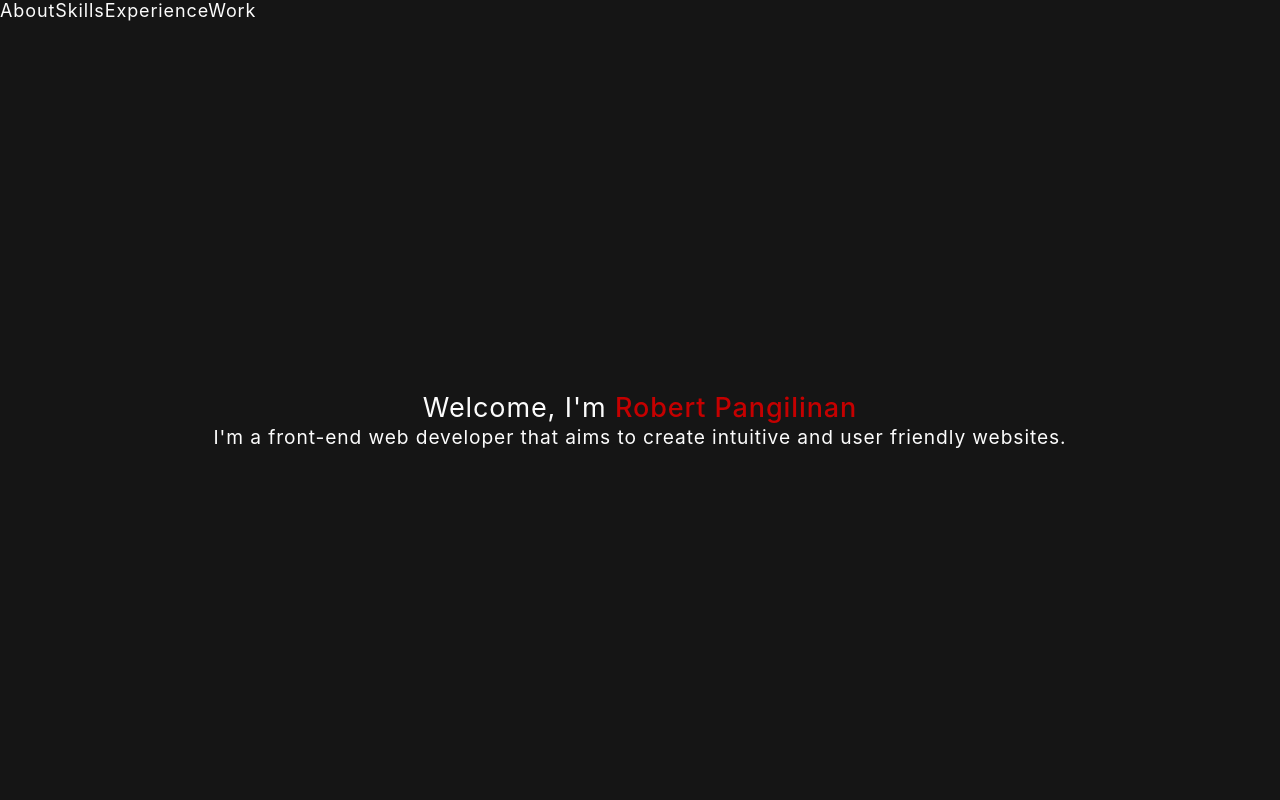
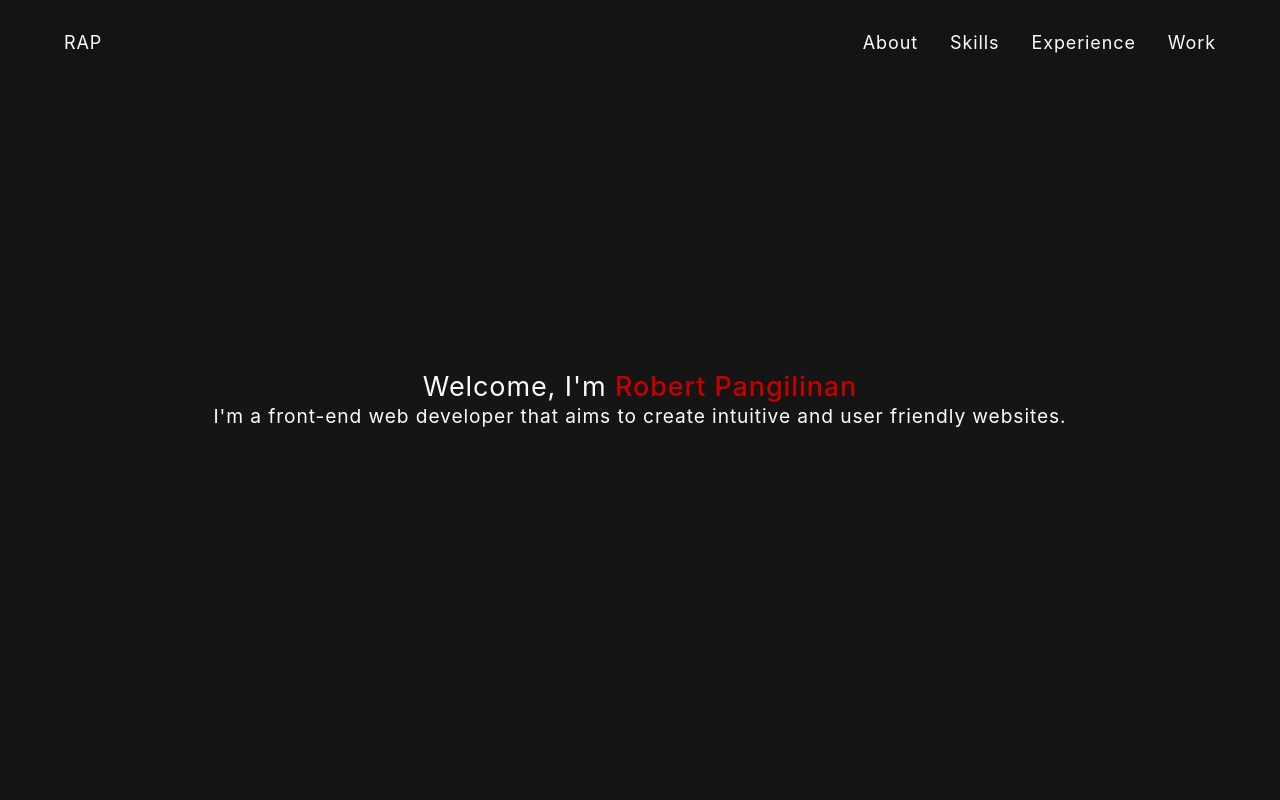
Before and after one commit to RPangil/RAPangilinan, a React (Create React App) app: page / in a window 1280 px wide. Shown: the top 800 px of the page. Built offline with nearby package versions, Linux system fonts and the light colour scheme.

Commit message:
Added Logo Placeholder and Styling

```diff
--- a/src/Components/Header/Header.js
+++ b/src/Components/Header/Header.js
@@ -7,7 +7,7 @@ function Header()
     return (
         <header>
             <nav>
-                <div className={styles.logo}></div>
+                <div className={styles.logo}>RAP</div>
                 <div className={styles.nav}>
                     <Link
                         to='About'
--- a/src/Components/Header/Header.module.scss
+++ b/src/Components/Header/Header.module.scss
@@ -1,14 +1,44 @@
+@use '../../SCSS/colors';
+
+header
+{
+    position: fixed;
+    width: 100%;
+    padding: 2rem 0;
+    backdrop-filter: blur(20px);
+    background-color: rgba($color: colors.$black, $alpha: 0.5);
+    z-index: 100;
+}
+
+nav
+{
+    width: 90%;
+    margin: auto;
+    display: flex;
+    justify-content: space-between;
+
     .logo
     {
-
+        width: 200px;
+        color: colors.$white;
     }
 
     .nav
     {
+        color: colors.$white;
 
+        a
+        {
+            margin-right: 2rem;
+            transition: color 0.3s ease;
+
+            &:hover {color: colors.$red;}
+            &:last-child {margin-right: 0;}
+        }
     }
 
     .menu
     {
         display: none;
     }
+}
```
Lines whose indentation alone changed are shown as unchanged.
